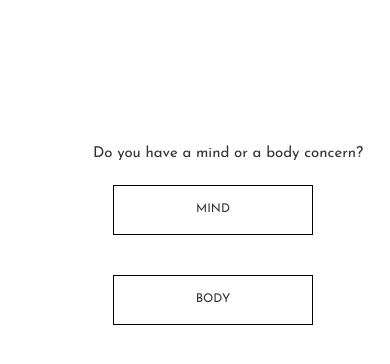
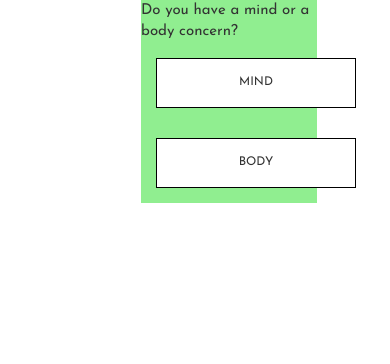
Before and after one commit to normandyneal/naturediscovery, a website: page public/index.html in a window 390 px wide. Drawn offline with nearby package versions, Linux system fonts and the light colour scheme; some packages are replaced by stand-ins of ours.

Commit message:
media queries

```diff
--- a/public/bootstrap/style.css
+++ b/public/bootstrap/style.css
@@ -19,7 +19,7 @@ button {
 	font-size: 80%;
 	text-transform: uppercase;
 	transition: background .2s;
-	margin: 20px;
+	margin: 15px;
 
 }
 
@@ -62,6 +62,8 @@ img{
 }
 
 .question-two{
+	background-color: red;
+	width: 55%;
 
 	position:absolute;
 	left:20%;
@@ -108,3 +110,15 @@ a{
 	background: #1a0000
 
 }
+
+
+@media (max-width: 1000px) {
+    .question-one, .question-two, .question-three{
+		width:45%;
+		top:0%;
+		left:40%;
+		background-color: lightgreen;
+
+
+	}
+}
--- a/public/index.html
+++ b/public/index.html
@@ -19,41 +19,36 @@
 
 
 
-			<div class="container question-one" ng-show="checkQuestionNumber(1)">
-
+			<div class="row question-one" ng-show="checkQuestionNumber(1)">
 
 
 				<div class="inline"> Do you have a mind or a body concern?</div>
-
 				<button  ng-click="switchToQuestionTwo('mind')"> Mind </button>
 				<button  ng-click="switchToQuestionTwo('body')"> Body </button>
+
+
 			</div>
 
 
 
-			<div class="container question-two" ng-show="checkQuestionNumber(2)" >
+			<div class="row question-two" ng-show="checkQuestionNumber(2)" >
+
+
 				<div> Please choose a specific concern from the following:</div>
 				<div class="button-loop" ng-repeat="x in customerConcern">
-
 					<button ng-click="switchToQuestionThree($index)"> {{x.name}} </button>
 				</div>
-
-
 				<button class="back" ng-click="back()"> back </button>
 
 
 
 			</div>
 
-			<div class="container question-three" ng-show="checkQuestionNumber(3)">
-
-
-
+			<div class="row question-three" ng-show="checkQuestionNumber(3)">
 
 
 				<div ng-repeat="x in customerConcern" ng-if=" $index==productNumber">
 					<p>{{x.name}}</p>
-
 
 					<div class="inline-block">
 					<img src={{x.product[0].photo}}>
```
